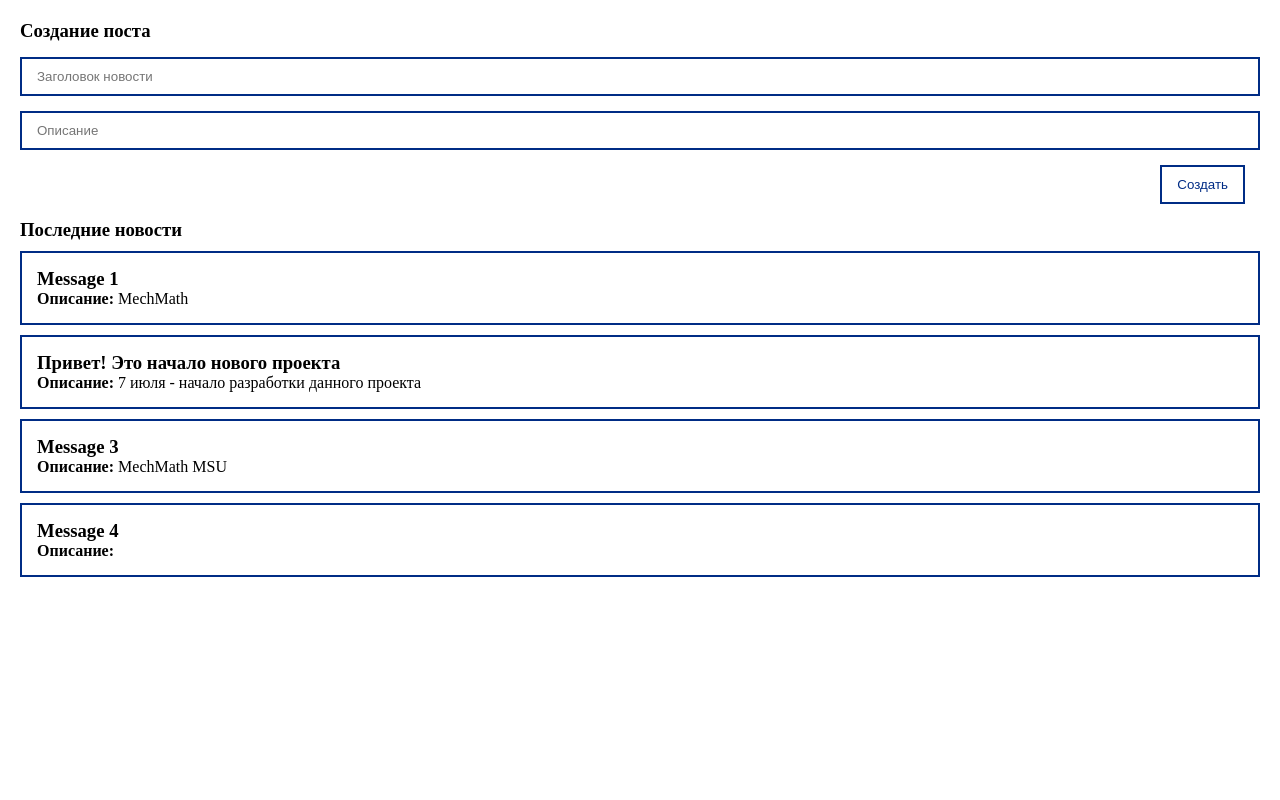
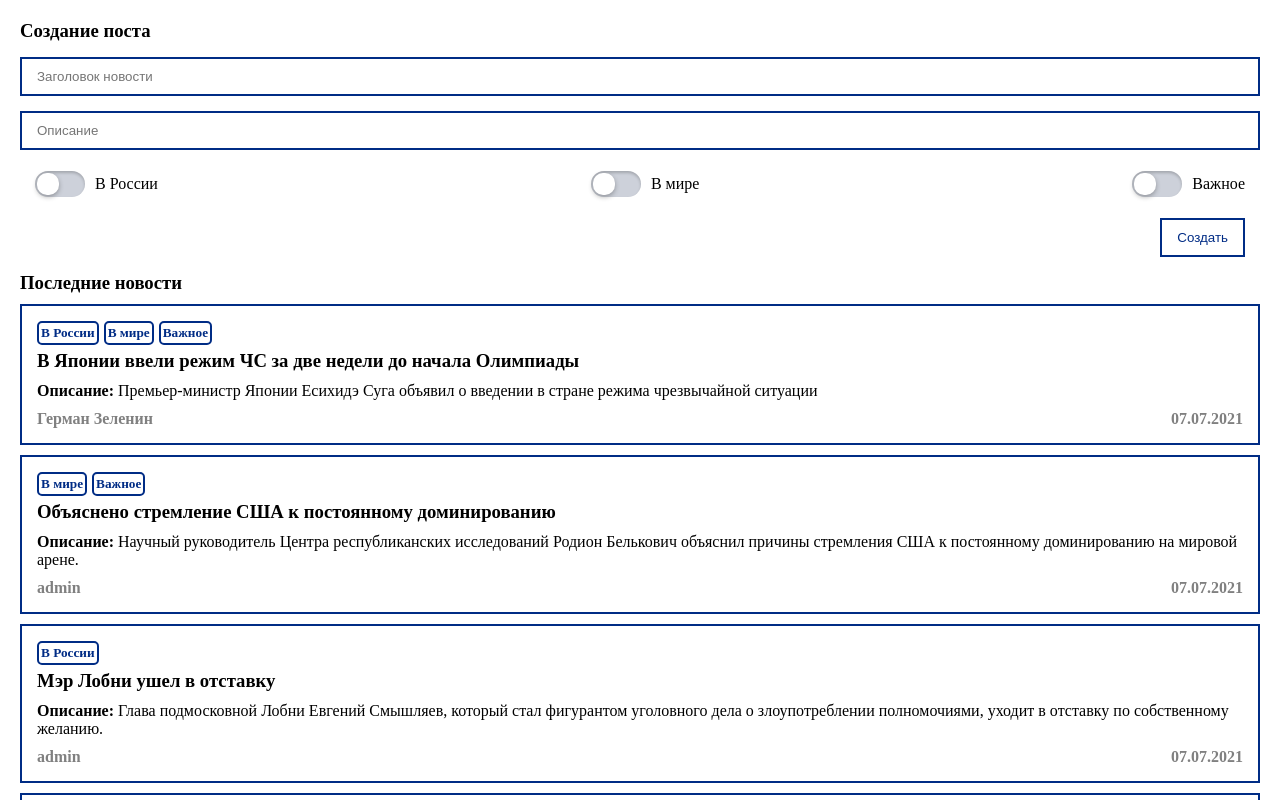
Before and after one commit to GermanZeleninMM/MMEDFrontend, a Vue app: page / in a window 1280 px wide. Shown: the top 800 px of the page. Built offline with nearby package versions, Linux system fonts and the light colour scheme.

Commit message:
Add author and date to post, realized tags in post and add to form checkbox

```diff
--- a/src/App.vue
+++ b/src/App.vue
@@ -1,7 +1,7 @@
 <template>
     <div class="app">
         <post-form @createpost = "createPost"/>
-        <post-list v-bind:posts="posts"/>
+        <post-list v-bind:posts="posts" :tags="tags"/>
     </div>
 </template>
 
@@ -16,10 +16,53 @@
         data() {
             return {
                 posts: [
-                    {id: 1, title: 'Message 1', body_post: 'MechMath'},
-                    {id: 2, title: 'Привет! Это начало нового проекта', body_post: '7 июля - начало разработки данного проекта'},
-                    {id: 3, title: 'Message 3', body_post: 'MechMath MSU'},
-                    {id: 4, title: 'Message 4', body_post: ''},
+                    {
+                        id: 1,
+                        title: 'В Японии ввели режим ЧС за две недели до начала Олимпиады',
+                        body_post: 'Премьер-министр Японии Есихидэ Суга объявил о введении в стране режима чрезвычайной ситуации',
+                        author: 'Герман Зеленин',
+                        public_date: '07.07.2021',
+                        tags: [1, 2, 3]
+                    },
+                    {
+                        id: 2,
+                        title: 'Объяснено стремление США к постоянному доминированию',
+                        body_post: 'Научный руководитель Центра республиканских исследований Родион Белькович объяснил причины стремления США к постоянному доминированию на мировой арене. ',
+                        author: 'admin',
+                        public_date: '07.07.2021',
+                        tags: [2, 3]
+                    },
+                    {
+                        id: 3,
+                        title: 'Мэр Лобни ушел в отставку',
+                        body_post: 'Глава подмосковной Лобни Евгений Смышляев, который стал фигурантом уголовного дела о злоупотреблении полномочиями, уходит в отставку по собственному желанию.',
+                        author: 'admin',
+                        public_date: '07.07.2021',
+                        tags: [1]
+                    },
+                    {
+                        id: 4,
+                        title: 'Власти продлили посещение летних веранд в Москве без QR-кодов',
+                        body_post: 'Власти Москвы продлили посещение летних веранд без QR-кодов до 1 августа. Об этом сообщается на официальном сайте мэра столицы Сергея Собянина.',
+                        author: 'admin',
+                        public_date: '07.07.2021',
+                        tags: [1, 3]
+                    },
+                ],
+
+                tags: [
+                    {
+                        id: 1,
+                        title: 'В России',
+                    },
+                    {
+                        id: 2,
+                        title: 'В мире',
+                    },
+                    {
+                        id: 3,
+                        title: 'Важное',
+                    }
                 ]
             }
         },
--- /dev/null
+++ b/src/components/FormCheckbox.vue
@@ -0,0 +1,76 @@
+<template>
+    <div class="formcheckbox">
+        <div>
+            <input type="checkbox" id="jack" value="Джек" v-model="checkedNames" class="checkbox">
+            <label for="jack">В России</label>
+        </div>
+
+        <div>
+            <input type="checkbox" id="john" value="Джон" v-model="checkedNames" class="checkbox">
+            <label for="john">В мире</label>
+        </div>
+
+        <div>
+            <input type="checkbox" id="mike" value="Майк" v-model="checkedNames" class="checkbox">
+            <label for="mike">Важное</label>
+        </div>
+    </div>
+</template>
+
+<script>
+export default {
+
+}
+</script>
+
+<style>
+.checkbox {
+	position: absolute;
+	z-index: -1;
+	opacity: 0;
+	margin: 10px 0 0 20px;
+}
+.checkbox + label {
+	position: relative;
+	padding: 0 0 0 60px;
+	cursor: pointer;
+}
+.checkbox + label:before {
+	content: '';
+	position: absolute;
+	top: -4px;
+	left: 0;
+	width: 50px;
+	height: 26px;
+	border-radius: 13px;
+	background: #CDD1DA;
+	box-shadow: inset 0 2px 3px rgba(0,0,0,.2);
+	transition: .2s;
+}
+.checkbox + label:after {
+	content: '';
+	position: absolute;
+	top: -2px;
+	left: 2px;
+	width: 22px;
+	height: 22px;
+	border-radius: 10px;
+	background: #FFF;
+	box-shadow: 0 2px 5px rgba(0,0,0,.3);
+	transition: .2s;
+}
+.checkbox:checked + label:before {
+	background: #002c85;
+}
+.checkbox:checked + label:after {
+	left: 26px;
+}
+
+.formcheckbox {
+    display: flex;
+    flex-direction: row;
+    justify-content: space-between;
+    padding: 10px 15px;
+    margin-top: 15px;
+}
+</style>
--- a/src/components/PostForm.vue
+++ b/src/components/PostForm.vue
@@ -3,18 +3,26 @@
         <h3>Создание поста</h3>
         <input class="input_form" type="text" placeholder="Заголовок новости" v-bind:value="post.title" @input="post.title = $event.target.value"> <!-- v-bind это связывание значения в инпуте и дате -->
         <input class="input_form" type="text" placeholder="Описание" v-model="post.body_post"> <!-- Можно проще, v-model="post.title" - двустороннее связывание-->
+        <form-checkbox/>
         <button class="button_form" @click="createPost">Создать</button> <!--Слушатель нажатия @click -->
     </form>
 </template>
 
 <script>
+import FormCheckbox from './FormCheckbox.vue';
 export default {
+    components: {
+        FormCheckbox
+    },
+
     data () {
         return {
             post: {
                 id: '',
                 title: '',
                 body_post: '',
+                author: 'admin',
+                public_date: '08.07.2021'
             }
         }
     },
@@ -25,7 +33,9 @@ export default {
             this.$emit('createpost', this.post);
             this.post = {
                 title: '',
-                body_post: ''
+                body_post: '',
+                author: 'admin',
+                public_date: '08.07.2021'
             }
         }
     }
--- a/src/components/PostItem.vue
+++ b/src/components/PostItem.vue
@@ -1,12 +1,22 @@
 <template>
     <div class = "post">
+        <post-tags :tags="tags" :post_tags="post_tags"/>
         <div><strong><h3>{{post_title}}</h3></strong></div>
-        <div><strong>Описание: </strong>{{post_body}}</div>
+        <div class='post_body'><strong>Описание: </strong>{{post_body}}</div>
+        <div class="vault">
+            <h4>{{post_author}}</h4>
+            <h4>{{post_date}}</h4>
+        </div>
     </div>
 </template>
 
 <script>
+import PostTags from './PostTags.vue';
 export default {
+    components: {
+        PostTags
+    },
+
     props: {
         post_title: {
             type: String,
@@ -14,6 +24,22 @@ export default {
         },
         post_body: {
             type: String,
+            required: true,
+        },
+        post_author: {
+            type: String,
+            required: true,
+        },
+        post_date: {
+            type: String,
+            required: true,
+        },
+        tags: {
+            type: Array,
+            required: true,
+        },
+        post_tags: {
+            type: Array,
             required: true,
         }
     }
@@ -26,4 +52,16 @@ export default {
     border: 2px solid #002c85;
     margin-top: 10px;
 }
+
+.vault {
+    display: flex;
+    flex-direction: row;
+    justify-content: space-between;
+    margin-top: 10px;
+    color: grey;
+}
+
+.post_body {
+    margin-top: 10px;
+}
 </style>
--- a/src/components/PostList.vue
+++ b/src/components/PostList.vue
@@ -1,6 +1,6 @@
 <template>
     <div><h3>Последние новости</h3></div>
-    <post-item :post_title="post.title" :post_body="post.body_post" v-for="post in posts" v-bind:key="post.id"/>
+    <post-item :post_title="post.title" :post_author="post.author" :post_date="post.public_date" :post_body="post.body_post" :tags="tags" v-for="post in posts" v-bind:key="post.id" :post_tags="post.tags"/>
 </template>
 
 <script>
@@ -16,6 +16,10 @@ export default {
         posts: {
             type: Array,
             required: true, //Обязательность данного пропса
+        },
+        tags: {
+            type: Array,
+            required: true,
         }
     }
 }
--- /dev/null
+++ b/src/components/PostTags.vue
@@ -0,0 +1,46 @@
+<template>
+    <div class="post_top">
+        <div v-for="tag in tags" v-bind:key="tag.id">
+            <div v-if="post_tags.indexOf(tag.id) != -1">
+                <div class="post_tags">
+                    <h5>{{tag.title}}</h5>
+                </div>
+            </div>
+        </div>
+    </div>
+</template>
+
+<script>
+export default {
+    props: {
+        tags: {
+            type: Array,
+            required: true,
+        },
+        post_tags: {
+            type: Array,
+            required: true,
+        }
+    }
+}
+</script>
+
+<style>
+.post_top {
+    display: flex;
+    flex-direction: row;
+    justify-content: flex-start;
+}
+
+.post_tags {
+    border: 2px solid #002c85;
+    border-radius: 5px;
+    margin-right: 5px;
+    margin-bottom: 5px;
+    color: #002c85;
+    padding: 2px;
+    text-align: center;
+    display: flex;
+    align-items: center
+}
+</style>
```
